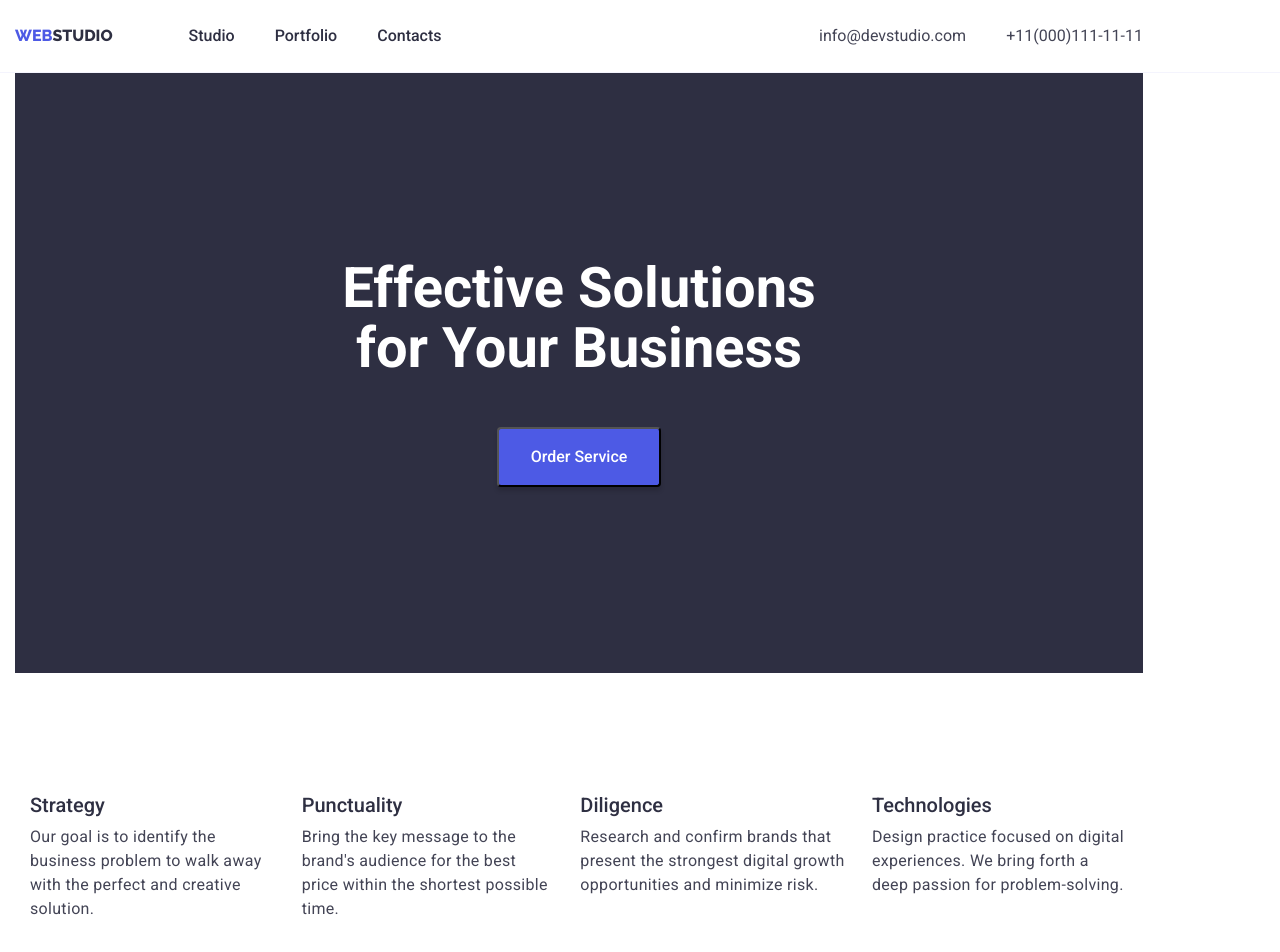
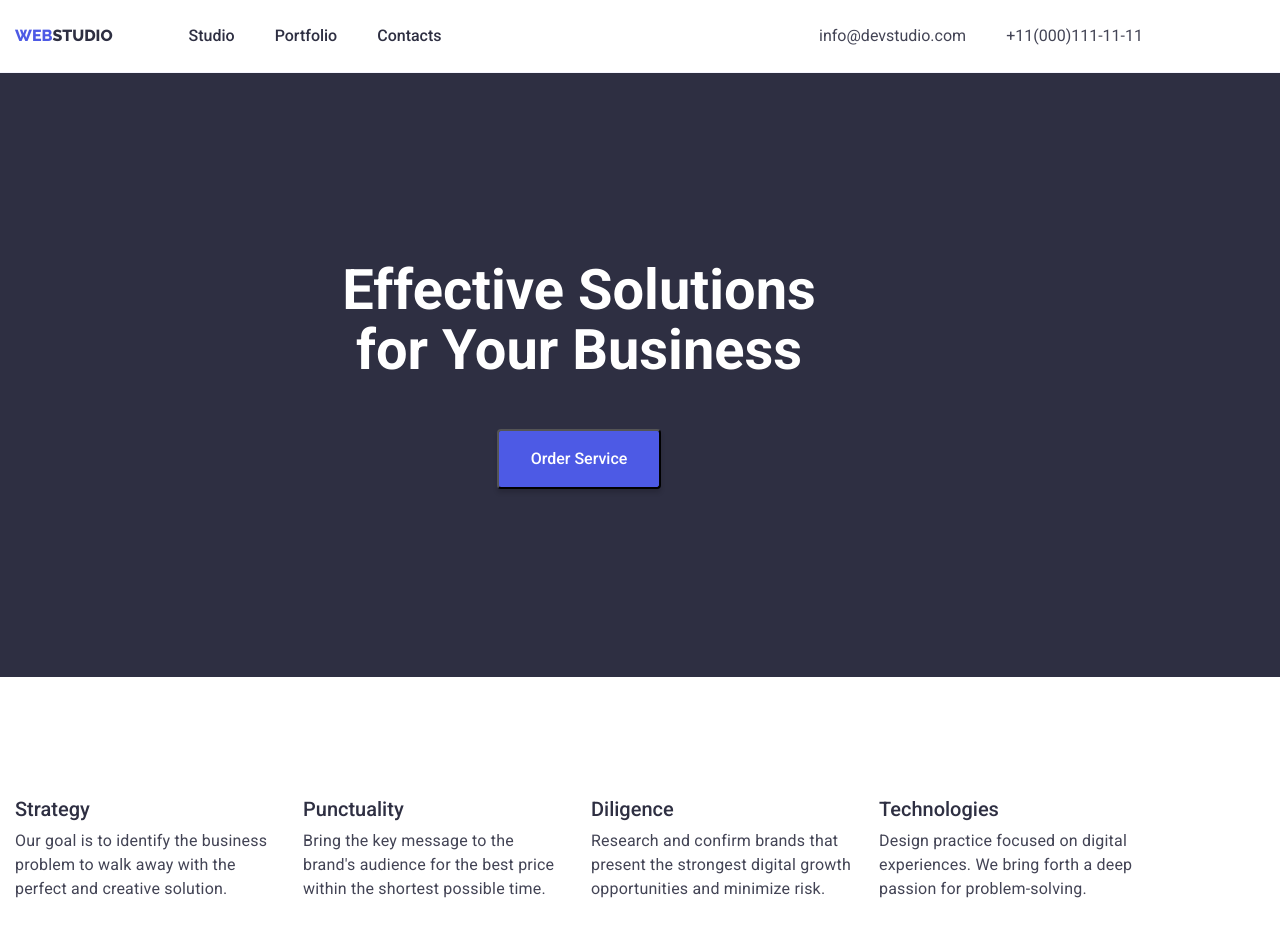
Before and after one commit to MacTur/goit-markup-hw-03, a plain HTML site: page index.html in a window 1280 px wide. Shown: the top 952 px of the page. Drawn offline with nearby package versions, Linux system fonts and the light colour scheme.

Commit message:
fixed version

```diff
--- a/css/styles.css
+++ b/css/styles.css
@@ -118,24 +118,25 @@ header {
   color: var(--brand-color6);
 }
 
-.main-title {
+.hero {
   display: flex;
   flex-wrap: wrap;
-  align-self: center;
-  text-align: center;
+  flex-direction: column;
+  align-content: center;
+  padding-top: 188px;
+  padding-bottom: 188px;
+}
+.main-title {
   color: var(--brand-color5);
   font-size: 56px;
   font-weight: 700;
   line-height: 107.143%;
   max-width: 496px;
+  text-align: center;
 }
 
 .main-title-bg {
-  display: flex;
-  justify-content: center;
-  flex-direction: column;
   background-color: var(--brand-color1);
-  height: 600px;
 }
 
 .order-button {
@@ -252,6 +253,8 @@ header {
 
 .features p {
   padding-top: 8px;
+  max-width: 264px;
+  letter-spacing: 0.2px;
 }
 
 .capabilities {
--- a/index.html
+++ b/index.html
@@ -30,15 +30,17 @@
           </ul>
       </div>
     </header>
-    <div class="container">
+
       <main>
         <section class="main-title-bg">
+          <div class="container hero">
           <h1 class="main-title">Effective Solutions for Your Business</h1>
           <button class="order-button" type="button">Order Service</button>
+          </div>
         </section>
 
-        <div class="container">
-          <ul class="features">
+
+          <ul class="features container">
             <li class="feature-title">
               <span>Strategy</span>
               <p class="description">
@@ -72,6 +74,7 @@
 
         <div class="section">
           <section>
+            <div class="container">
             <h2 class="titles">What Are We Doing</h2>
             <ul class="capabilities">
               <li>
@@ -99,11 +102,12 @@
                 />
               </li>
             </ul>
+            </div>
           </section>
         </div>
 
         <div class="section light-bg">
-          <section class="our-team">
+          <section class="our-team container">
             <h2 class="titles">Our Team</h2>
             <ul class="team">
               <li>
@@ -169,9 +173,9 @@
           </section>
         </div>
       </main>
-    <div class="container footer-bg">
+    <div class="footer-bg">
       <footer>
-        <div class="footer-wraper">
+        <div class="footer-wraper container">
           <a class="company-logo" href="webstudio"
             ><span>WEB</span><span class="logo-part-darkbg">STUDIO</span></a
           >
```
Also changed, not shown: portfolio.html (+2 -2 lines).
